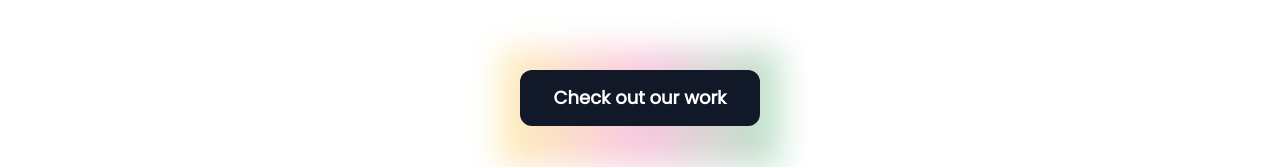
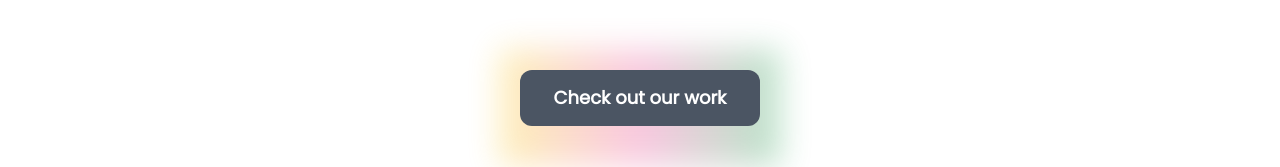
Before and after one commit to VelpCode/PaperWeb-Studio, a Next.js app in the folder scroll-ace/: page / in a window 1280 px wide. Shown: the part 158-325 px from the top of the page. Built offline with nearby package versions, Linux system fonts and the light colour scheme.

Commit message:
paperweb

```diff
--- a/scroll-ace/app/components/containerscroll.tsx
+++ b/scroll-ace/app/components/containerscroll.tsx
@@ -20,7 +20,7 @@ export function HeroScrollDemo() {
         </div>
     </div>
     <a href="#" title=""
-        className="relative z-10 mb-5 inline-flex items-center justify-center w-full px-8 py-3 text-lg font-semibold text-white transition-all duration-200 bg-gray-900 border-2 border-transparent sm:w-auto rounded-xl font-pj hover:bg-gray-600 focus:outline-none focus:ring-2 focus:ring-offset-2 focus:ring-gray-900"
+        className="relative z-10 mb-5 inline-flex items-center justify-center w-full px-8 py-3 text-lg font-semibold text-white transition-all duration-200 bg-gray-600 border-2 border-transparent sm:w-auto rounded-xl font-pj hover:bg-gray-900 transition-transform duration-300 hover:scale-105 focus:outline-none focus:ring-2 focus:ring-offset-2 focus:ring-gray-900"
         role="button">
         Check out our work
     </a>
--- a/scroll-ace/app/components/global/subdesc.tsx
+++ b/scroll-ace/app/components/global/subdesc.tsx
@@ -16,7 +16,7 @@ const subdesc = () => {
                         <h1 className='text-3xl font-semibold text-neutral-900 items-center mb-3'>Website Design</h1>
                         <p className='items-center align-middle text-center text-neutral-500'>Creating your brand-identity, making it stick out with clean designs & illustrations.</p>
                 </div>
-                <div className="box max-w-[300px] flex flex-col items-center align-middle ">
+                <div className="box max-w-[300px] flex flex-col items-center align-middle">
                         <Image className = "mb-10" src = "/writing.png" alt = "Branding" width={150} height={150}/>
                         <h1 className='text-3xl font-semibold text-neutral-900 items-center mb-3'>Writing</h1>
                         <p className='items-center align-middle text-center text-neutral-500'>Creating your brand-identity, making it stick out with clean designs & illustrations.</p>
--- a/scroll-ace/app/page.tsx
+++ b/scroll-ace/app/page.tsx
@@ -15,7 +15,7 @@ export default function Home() {
 
     <div>
 
-        <Image src = '/backgroundtwo.png' alt = 'Background Image' layout = 'fill' objectFit = 'cover' />
+        <Image src = '/backgroundfour.png' alt = 'Background Image' layout = 'fill' objectFit = 'cover' />
         <Navbar />
         <HeroScrollDemo>
         </HeroScrollDemo>
```
Also changed, not shown: scroll-ace/public/backgroundfour.png (added), scroll-ace/public/backgroundthree.png (added).
